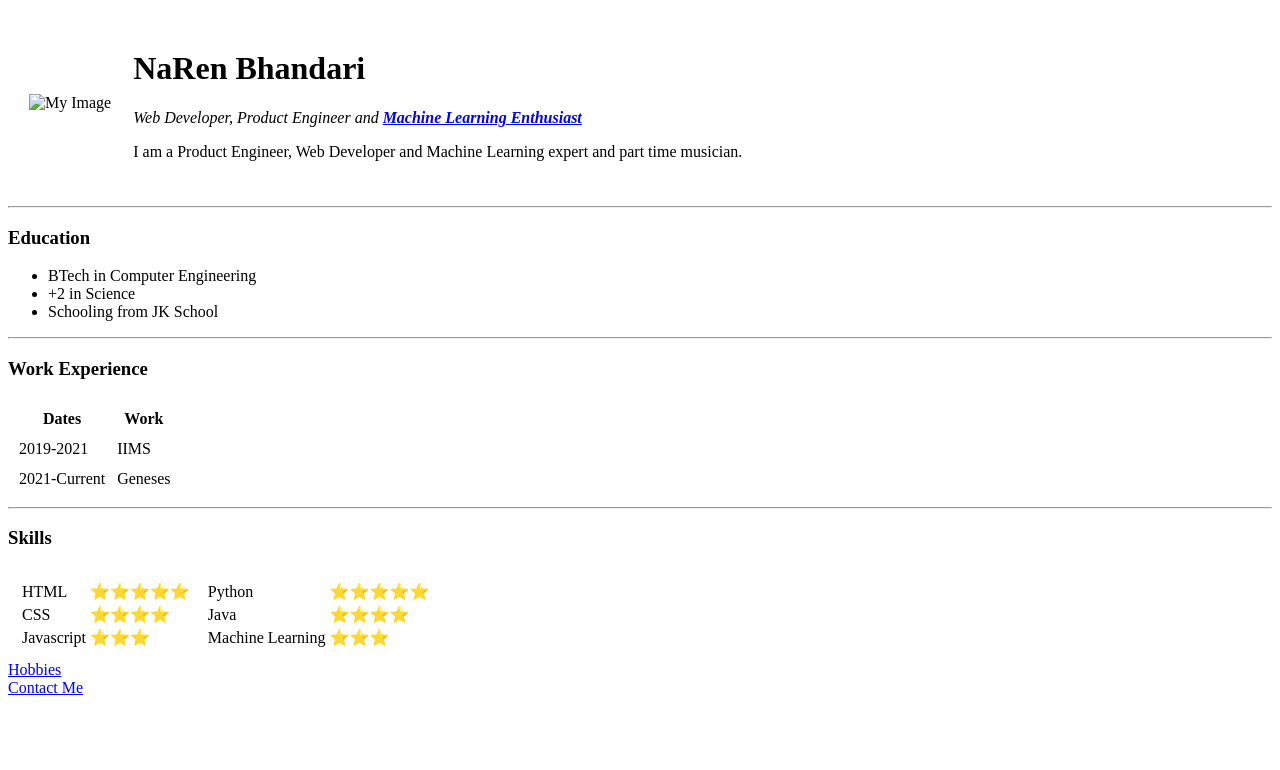
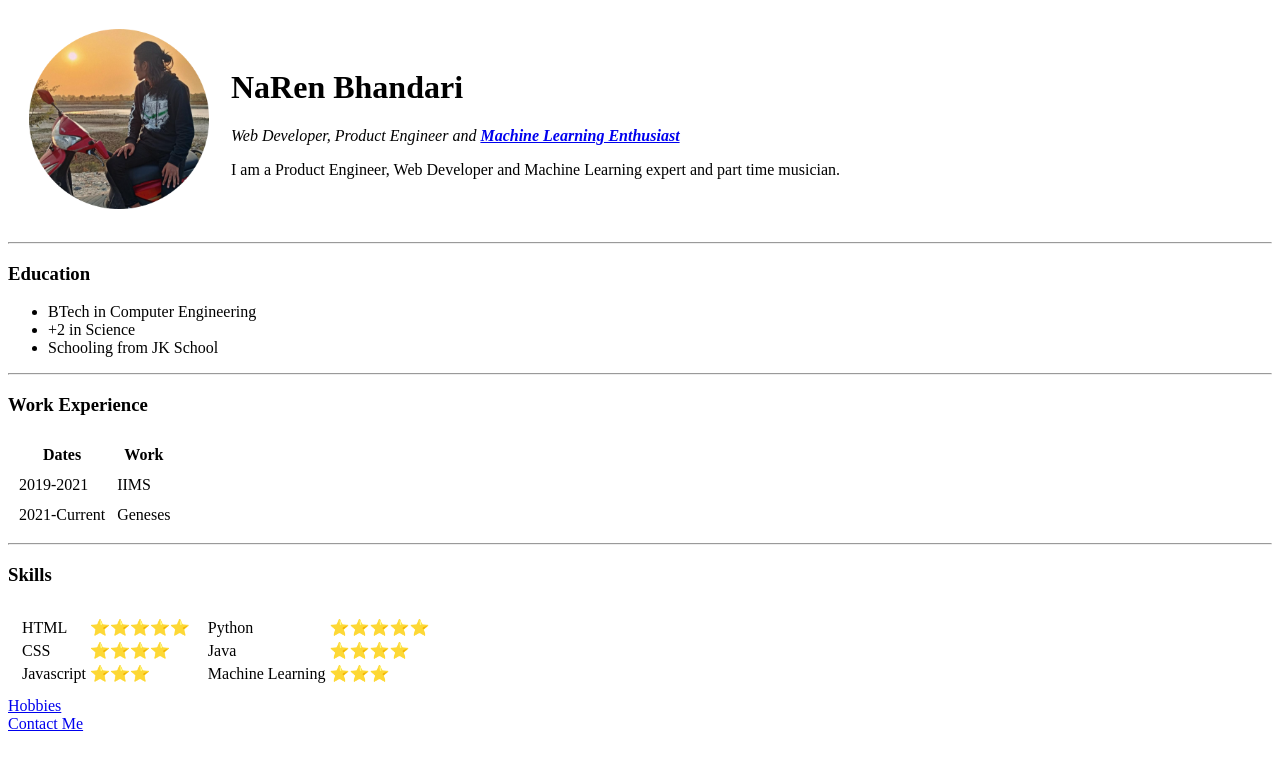
Before and after one commit to lightyagami777/cv, a plain HTML site: page index.html in a window 1280 px wide. Drawn offline with Linux system fonts and the light colour scheme; the site is published under a folder, as on GitHub Pages, so addresses that start at the root find nothing.

Commit message:
Edited image name

```diff
--- a/index.html
+++ b/index.html
@@ -9,7 +9,7 @@
 <body>
     <table cellspacing="20">
         <tr>
-            <td><img src="/Me-modified.png" alt="My Image" width="180px"></td>
+            <td><img src="Me-modified.png" alt="My Image" width="180px"></td>
             <td> <h1>NaRen Bhandari</h1>
                 <p><em>Web Developer, Product Engineer and <strong><a href="https://www.sas.com/en_us/insights/analytics/machine-learning.html#:~:text=Machine%20learning%20is%20a%20method,decisions%20with%20minimal%20human%20intervention." >Machine Learning Enthusiast</a> </strong></em></p>
                 <p>I am a Product Engineer, Web Developer and Machine Learning expert and part time musician.</p></td>
```
